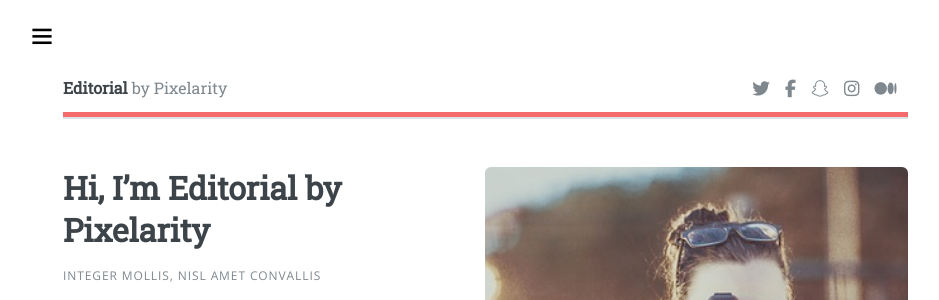
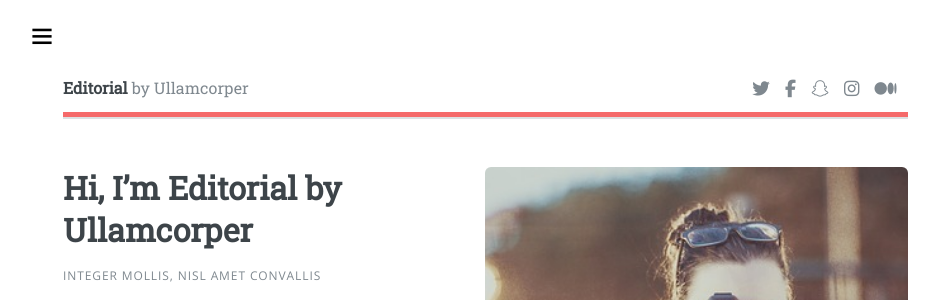
Before and after one commit to dgmihaela/blogTemplate, a plain HTML site: page index.html in a window 1280 px wide. Shown: the top 300 px of the page, without its empty margins (17-956 px from the left). Drawn offline with nearby package versions, Linux system fonts and the light colour scheme.

Commit message:
modified index

```diff
--- a/index.html
+++ b/index.html
@@ -158,7 +158,7 @@
       <div class="inner">
 
         <header id="header" >
-          <a href="#" class="logo"><strong>Editorial </strong>by Pixelarity</a>
+          <a href="#" class="logo"><strong>Editorial </strong> by Ullamcorper</a>
           <ul class="icons">
             <li><a href="#" class="fa fa-twitter" style="cursor: pointer;"></a></li>
             <li><a href="#" class="fa fa-facebook" style="cursor: pointer;"></a></li>
@@ -171,7 +171,7 @@
         <section id="banner" class="main-content">
           <div class="content-banner">
             <header>
-              <h1>Hi, I’m Editorial by Pixelarity</h1>
+              <h1>Hi, I’m Editorial by Ullamcorper</h1>
               <p>Integer mollis, nisl amet convallis</p>
             </header>
 
```
